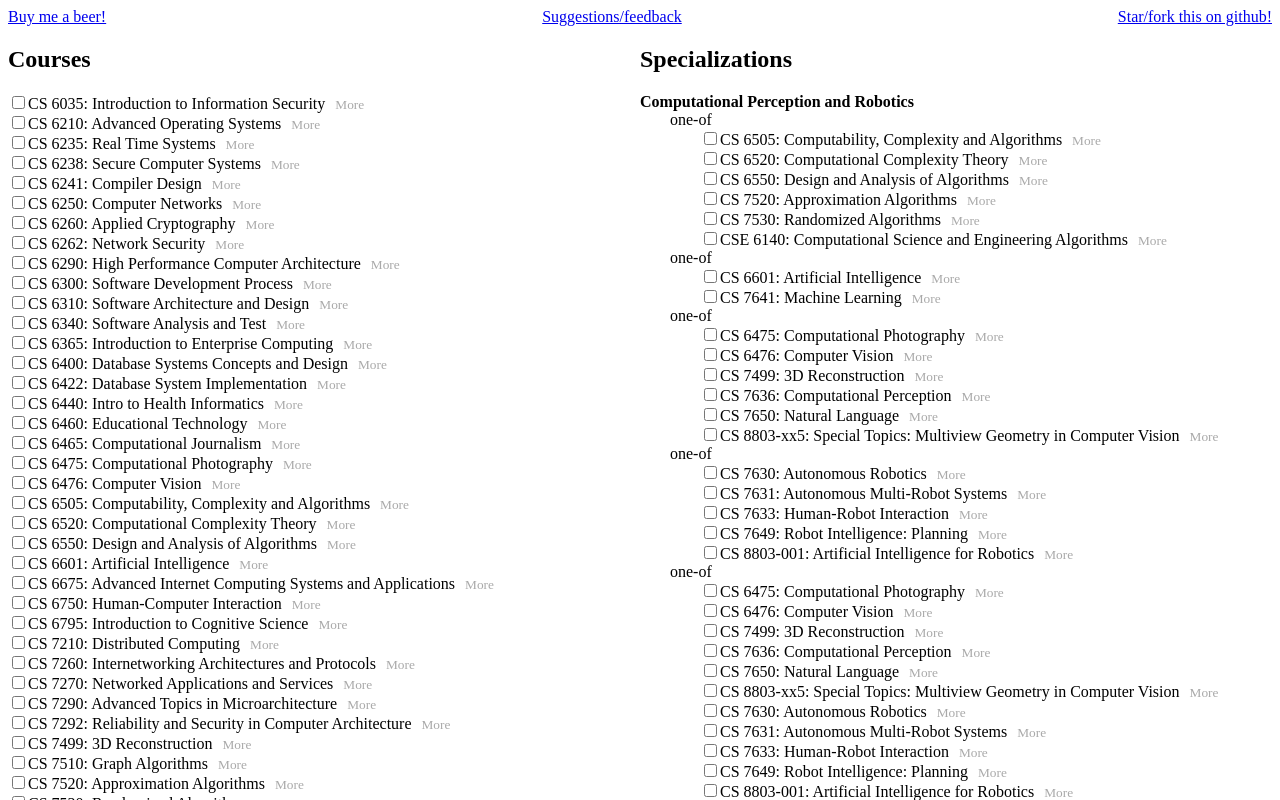
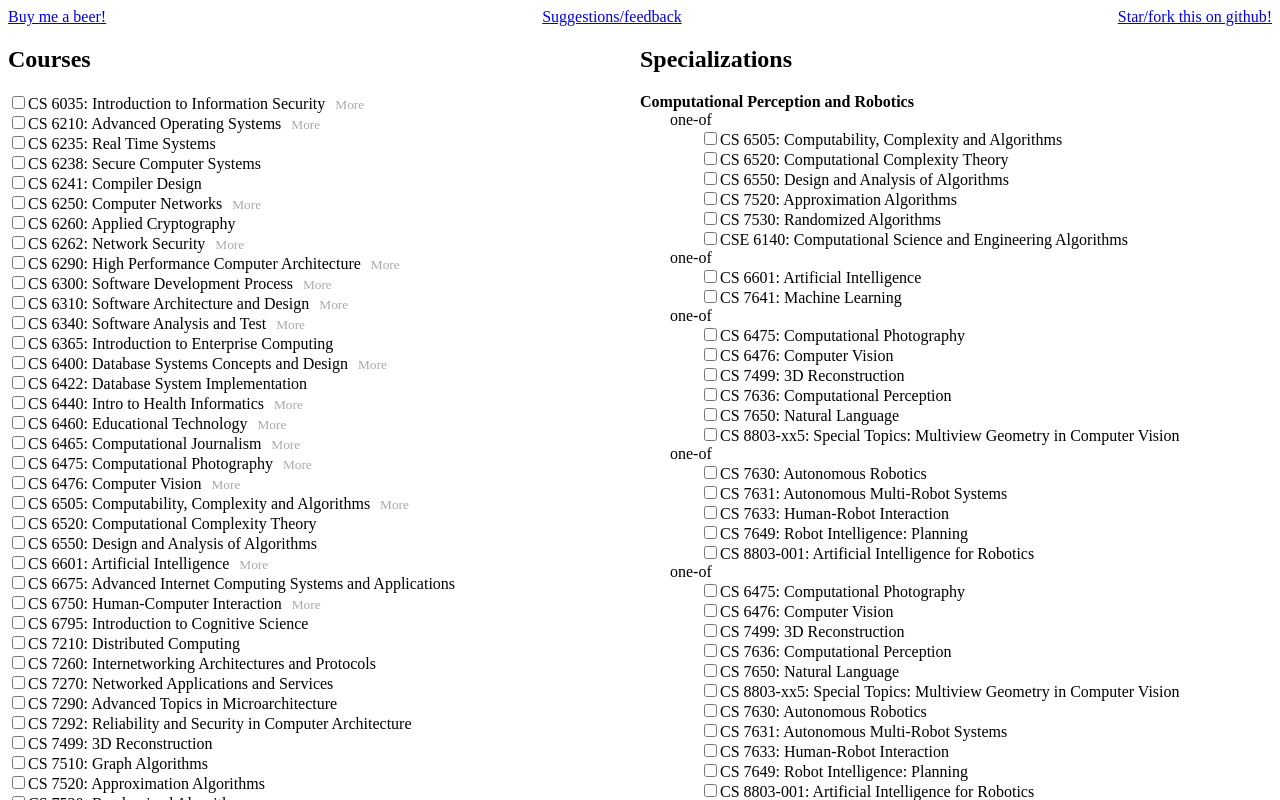
Before and after one commit to jeanbza/git-course-map, a React app: page / in a window 1280 px wide. Shown: the top 800 px of the page. Built offline with nearby package versions, Linux system fonts and the light colour scheme.

Commit message:
Show more info on relevant courses
Signed-off-by: Max Eshleman <meshleman@pivotal.io>

```diff
--- a/src/components/Course.js
+++ b/src/components/Course.js
@@ -3,33 +3,35 @@ import React from 'react'
 class Course extends React.Component {
   constructor(props) {
     super(props)
-    this.state = {showMore: false}
+    this.state = {showMoreNotLess: false}
   }
 
   render() {
-    const {code, name, taken, clickHandler, reviewLink} = this.props
-    const buttonText = this.state.showMore ? 'Less' : 'More'
+    const {code, name, taken, clickHandler, more} = this.props
+    const buttonText = this.state.showMoreNotLess ? 'Less' : 'More'
+    const button = more ?
+      <small className="more" onClick={this.handleMoreClick.bind(this)}>{buttonText}</small> :
+      <div></div>
 
     return (
       <div>
         <input type="checkbox" checked={taken} onClick={clickHandler}/>
         {code}: {name}
-        <small className="more" onClick={this.handleMoreClick.bind(this)}>{buttonText}</small>
-        {this.extras(this.state.showMore, reviewLink)}
+        {button}
+        {this.extras(this.state.showMoreNotLess, more)}
       </div>
     )
   }
 
   handleMoreClick() {
-    this.setState({showMore: !this.state.showMore})
+    this.setState({showMoreNotLess: !this.state.showMoreNotLess})
   }
 
-  extras(showMore, reviewLink) {
-    console.log(showMore)
-    if (showMore) {
+  extras(showMoreNotLess, more) {
+    if (showMoreNotLess && more) {
       return (
         <div className="inset">
-          <a href={reviewLink} target="_blank">Course reviews</a>
+          <a href={more.reviewLink} target="_blank">Course reviews</a>
         </div>
       )
     }
--- a/src/components/CoursesApp.js
+++ b/src/components/CoursesApp.js
@@ -45,7 +45,7 @@ class CourseApp extends React.Component {
                 name={course.name}
                 taken={this.state[course.code]}
                 clickHandler={_ => this.clickHandler(course.code)}
-                reviewLink={course.reviewLink}/>)
+                more={course.more}/>)
   }
 
   specializationList() {
--- a/src/courses.js
+++ b/src/courses.js
@@ -30,12 +30,16 @@ export default [
   {
     code: 'CS 6035',
     name: 'Introduction to Information Security',
+    more: {
       reviewLink: 'https://omscentral.com/reviews/6035'
+    }
   },
   {
     code: 'CS 6210',
     name: 'Advanced Operating Systems',
+    more: {
       reviewLink: 'https://omscentral.com/reviews/6210'
+    }
   },
   {
     code: 'CSE 6140',
@@ -44,22 +48,30 @@ export default [
   {
     code: 'CSE 6220',
     name: 'Intro to High-Performance Computing',
+    more: {
       reviewLink: 'https://omscentral.com/reviews/6220'
+    }
   },
   {
     code: 'CSE 6242',
     name: 'Data and Visual Analytics',
+    more: {
       reviewLink: 'https://omscentral.com/reviews/6242'
+    }
   },
   {
     code: 'CS 6250',
     name: 'Computer Networks',
+    more: {
       reviewLink: 'https://omscentral.com/reviews/6250'
+    }
   },
   {
     code: 'CS 6262',
     name: 'Network Security',
+    more: {
       reviewLink: 'https://omscentral.com/reviews/6262'
+    }
   },
   {
     code: 'CS 6235',
@@ -116,7 +128,9 @@ export default [
   {
     code: 'CS 6465',
     name: 'Computational Journalism',
+    more: {
       reviewLink: 'https://omscentral.com/reviews/6465'
+    }
   },
   {
     code: 'CS 7634',
@@ -181,77 +195,107 @@ export default [
   {
     code: 'CS 6290',
     name: 'High Performance Computer Architecture',
+    more: {
       reviewLink: 'https://omscentral.com/reviews/6290'
+    }
   },
   {
     code: 'CS 6300',
     name: 'Software Development Process',
+    more: {
       reviewLink: 'https://omscentral.com/reviews/6300'
+    }
   },
   {
     code: 'CS 6310',
     name: 'Software Architecture and Design',
+    more: {
       reviewLink: 'https://omscentral.com/reviews/6310'
+    }
   },
   {
     code: 'CS 6340',
     name: 'Software Analysis and Test',
+    more: {
       reviewLink: 'https://omscentral.com/reviews/6340'
+    }
   },
   {
     code: 'CS 6400',
     name: 'Database Systems Concepts and Design',
+    more: {
       reviewLink: 'https://omscentral.com/reviews/6400'
+    }
   },
   {
     code: 'CS 6440',
     name: 'Intro to Health Informatics',
+    more: {
       reviewLink: 'https://omscentral.com/reviews/6440'
+    }
   },
   {
     code: 'CS 6460',
     name: 'Educational Technology',
+    more: {
       reviewLink: 'https://omscentral.com/reviews/6460'
+    }
   },
   {
     code: 'CS 6475',
     name: 'Computational Photography',
+    more: {
       reviewLink: 'https://omscentral.com/reviews/6475'
+    }
   },
   {
     code: 'CS 6476',
     name: 'Computer Vision',
+    more: {
       reviewLink: 'https://omscentral.com/reviews/6476'
+    }
   },
   {
     code: 'CS 6505',
     name: 'Computability, Complexity and Algorithms',
+    more: {
       reviewLink: 'https://omscentral.com/reviews/6505'
+    }
   },
   {
     code: 'CS 6601',
     name: 'Artificial Intelligence',
+    more: {
       reviewLink: 'https://omscentral.com/reviews/6601'
+    }
   },
   {
     code: 'CS 6750',
     name: 'Human-Computer Interaction',
+    more: {
       reviewLink: 'https://omscentral.com/reviews/6750'
+    }
   },
   {
     code: 'CS 7637',
     name: 'Knowledge-Based Artificial Intelligence: Cognitive Systems',
+    more: {
       reviewLink: 'https://omscentral.com/reviews/7637'
+    }
   },
   {
     code: 'CS 7641',
     name: 'Machine Learning',
+    more: {
       reviewLink: 'https://omscentral.com/reviews/7641'
+    }
   },
   {
     code: 'CS 7646',
     name: 'Machine Learning for Trading',
+    more: {
       reviewLink: 'https://omscentral.com/reviews/7646'
+    }
   },
   {
     code: 'CSE 8803',
@@ -264,42 +308,58 @@ export default [
   {
     code: 'CS 8803-001',
     name: 'Artificial Intelligence for Robotics',
+    more: {
       reviewLink: 'https://omscentral.com/reviews/8803-001'
+    }
   },
   {
     code: 'CS 8803-002',
     name: 'Introduction to Operating Systems',
+    more: {
       reviewLink: 'https://omscentral.com/reviews/8803-002'
+    }
   },
   {
     code: 'CS 8803-003',
     name: 'Special Topics: Reinforcement Learning',
+    more: {
       reviewLink: 'https://omscentral.com/reviews/8803-003'
+    }
   },
   {
     code: 'CS 8803-004',
     name: 'Special Topics: Embedded Software',
+    more: {
       reviewLink: 'https://omscentral.com/reviews/8803-004'
+    }
   },
   {
     code: 'CS 8803-005',
     name: 'Special Topics: Data Visualization for Health Informatics',
+    more: {
       reviewLink: 'https://omscentral.com/reviews/8803-005'
+    }
   },
   {
     code: 'CS 8803-006',
     name: 'Special Topics: Biomedical Analytics',
+    more: {
       reviewLink: 'https://omscentral.com/reviews/8803-006'
+    }
   },
   {
     code: 'CS 8803-007',
     name: 'Special Topics: Cyber-Physical Systems Security',
+    more: {
       reviewLink: 'https://omscentral.com/reviews/8803-007'
+    }
   },
   {
     code: 'CS 8803-008',
     name: 'Special Topics: Compilers',
+    more: {
       reviewLink: 'https://omscentral.com/reviews/8803-008'
+    }
   },
   {
     code: 'CS 8803-xx1',
@@ -324,6 +384,8 @@ export default [
   {
     code: 'CS 8803-xx6',
     name: 'Graduate Algorithms',
+    more: {
       reviewLink: 'https://omscentral.com/reviews/8803'
     }
+  }
 ]
```
Lines whose indentation alone changed are shown as unchanged.
